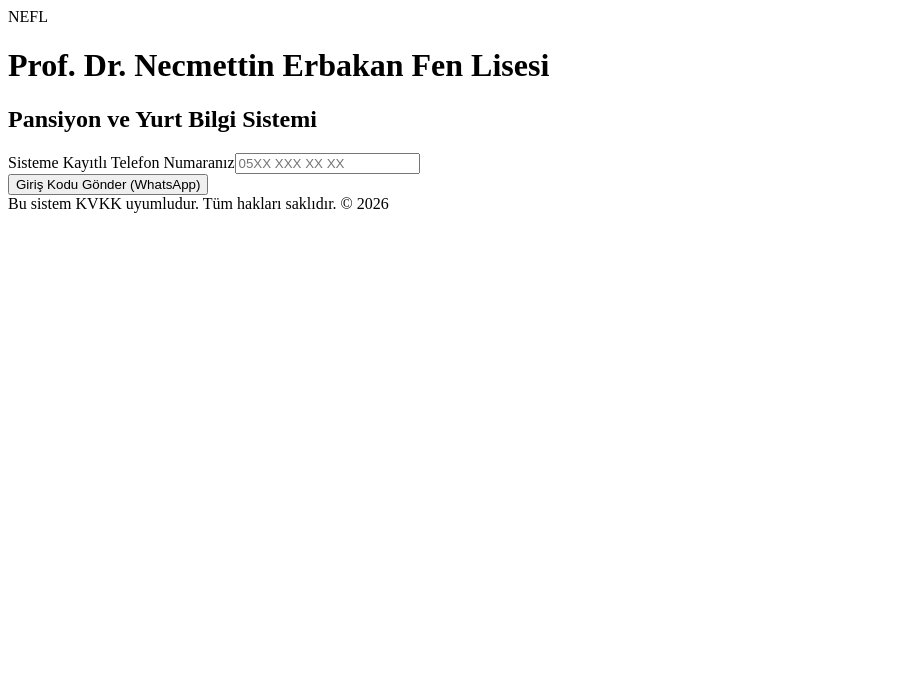
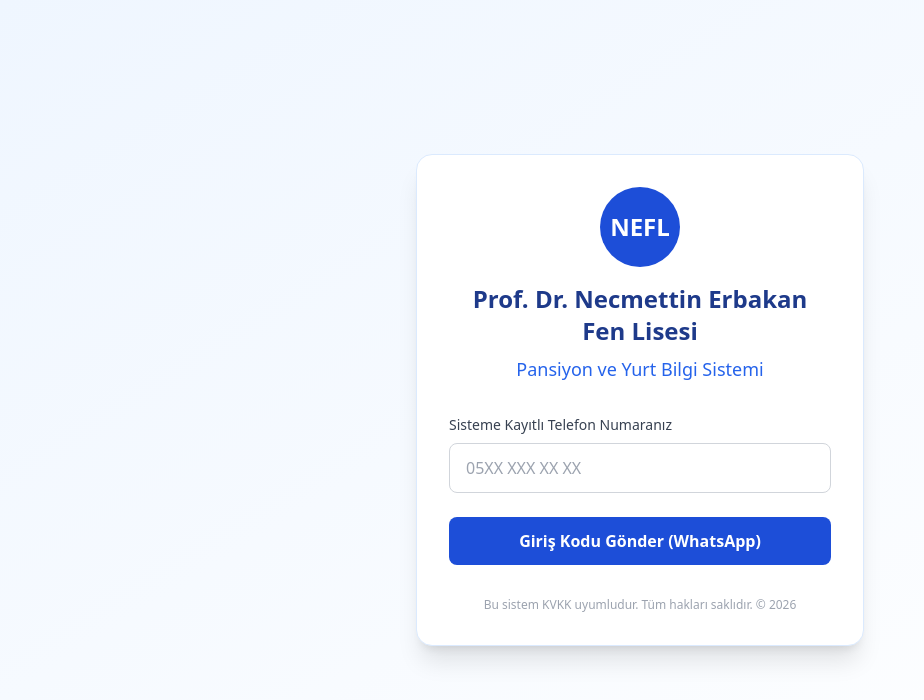
Before and after one commit to neflyy/pansiyon-takipx, a Next.js app: page /login in a window 1280 px wide. Shown: the top 700 px of the page, without its empty margins (0-924 px from the left). Built offline with nearby package versions, Linux system fonts and the light colour scheme.

Commit message:
Add files via upload

```diff
--- /dev/null
+++ b/app/globals.css
@@ -0,0 +1,9 @@
+@tailwind base;
+@tailwind components;
+@tailwind utilities;
+
+body {
+  background-color: #f8fafc;
+  color: #0f172a;
+  font-family: system-ui, -apple-system, BlinkMacSystemFont, 'Segoe UI', Roboto, Oxygen, Ubuntu, Cantarell, sans-serif;
+}
--- /dev/null
+++ b/app/layout.tsx
@@ -0,0 +1,21 @@
+import './globals.css';
+import type { Metadata } from 'next';
+
+export const metadata: Metadata = {
+  title: 'Prof. Dr. Necmettin Erbakan Fen Lisesi - Pansiyon ve Yurt Bilgi Sistemi',
+  description: 'Pansiyon ve Yurt Takip Otomasyon Sistemi',
+};
+
+export default function RootLayout({
+  children,
+}: {
+  children: React.ReactNode;
+}) {
+  return (
+    <html lang="tr">
+      <body className="min-h-screen bg-slate-50 antialiased selection:bg-blue-200">
+        {children}
+      </body>
+    </html>
+  );
+}
--- /dev/null
+++ b/app/page.tsx
@@ -0,0 +1,5 @@
+import { redirect } from 'next/navigation';
+
+export default function HomePage() {
+  redirect('/login');
+}
```
